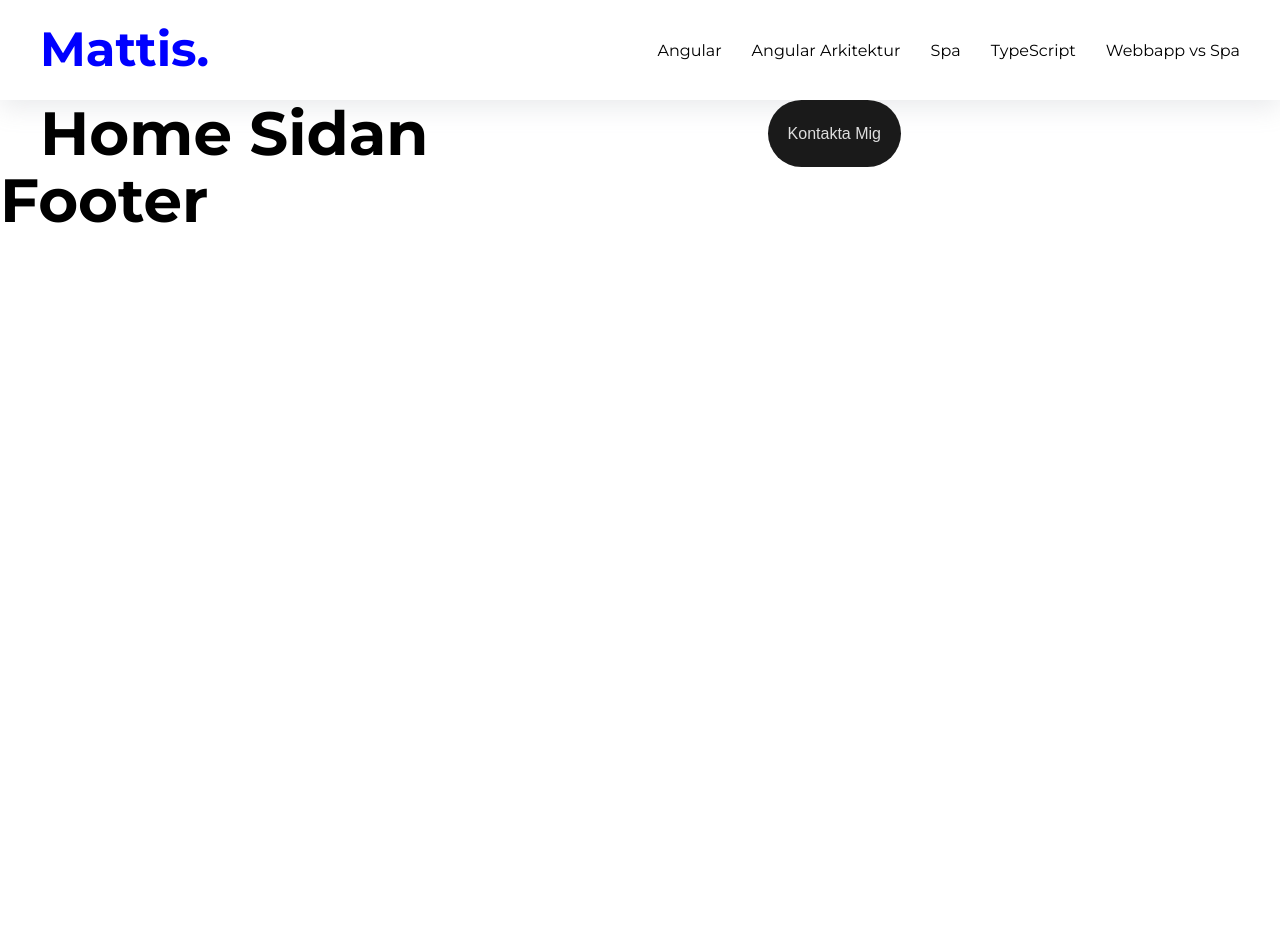
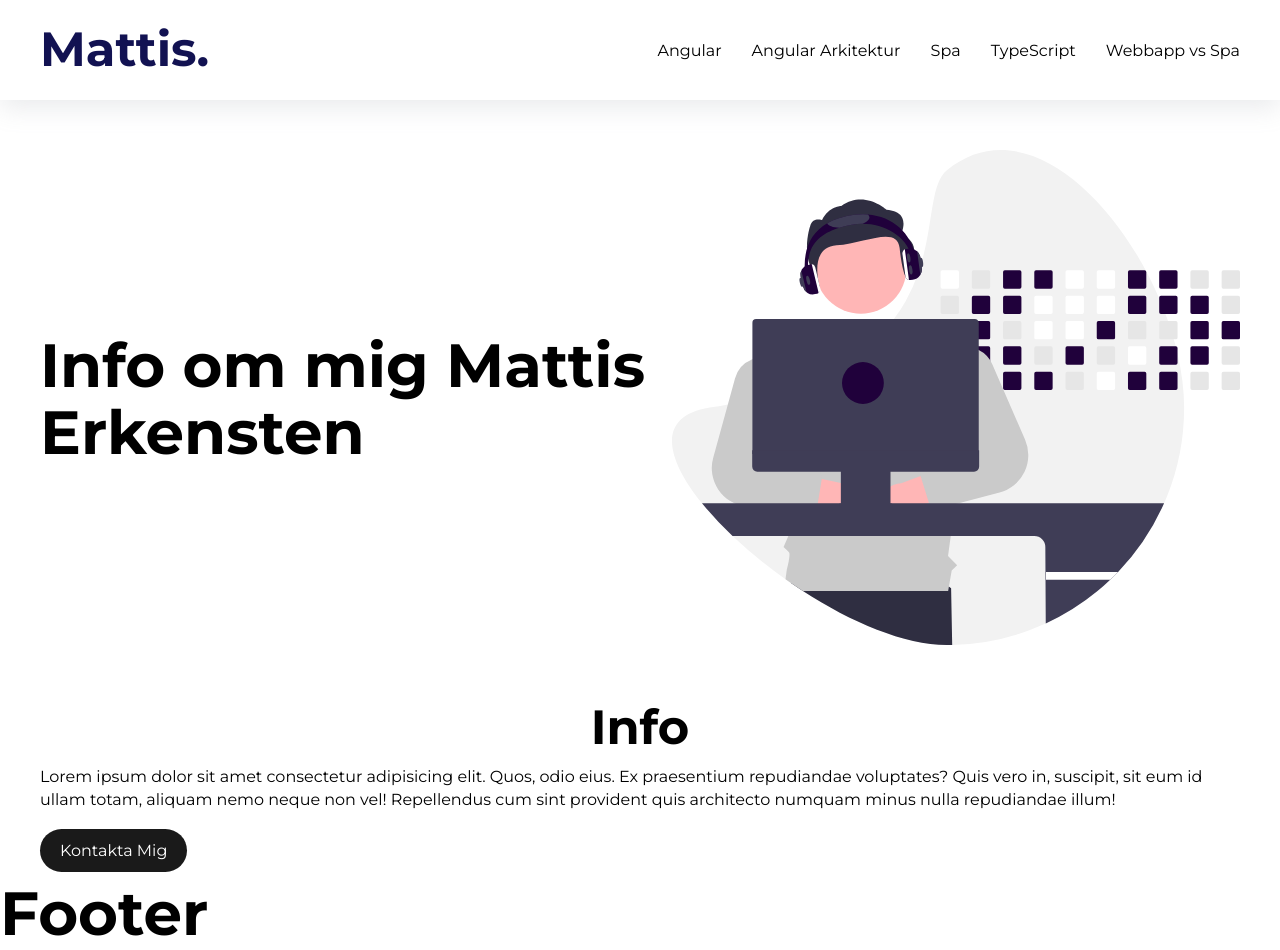
Before and after one commit to merkensten/mattis-angular-projekt-2, an Angular app: page /home in a window 1280 px wide. Before the commit the page ends 800 px from the top, so only its background shows below. Built offline with nearby package versions, Linux system fonts and the light colour scheme.

Commit message:
Innheåll för startsidan påbörjad

```diff
--- a/src/app/pages/home/home.component.css
+++ b/src/app/pages/home/home.component.css
@@ -1,6 +1,27 @@
 .home-wrapper {
   max-width: 1200px;
   margin: 0 auto;
+  margin-top: 50px;
+}
+
+.hero {
   display: flex;
   justify-content: space-between;
+  align-items: center;
 }
+
+img {
+  width: 100%;
+}
+
+.main-wrapper {
+  margin-top: 50px;
+}
+
+.main-wrapper h2 {
+  text-align: center;
+}
+
+.button-wrapper {
+  margin: 20px 0;
+}
--- a/src/app/pages/home/home.component.html
+++ b/src/app/pages/home/home.component.html
@@ -1,12 +1,38 @@
 <div class="home-container">
   <div class="home-wrapper">
-    <h1>Home Sidan</h1>
-    <button class="btn" *ngIf="getCurrentRoute() === '/home'">
-      <a routerLink="/home/kontakt">Kontakta Mig</a>
-    </button>
-    <button class="btn" *ngIf="getCurrentRoute() === '/home/kontakt'">
-      <a routerLink="/home">Stäng</a>
-    </button>
+    <div class="hero">
+      <div class="hero-content">
+        <h1>Info om mig Mattis Erkensten</h1>
+      </div>
+      <div class="hero-img">
+        <img src="../../../assets/images/home-illustration.svg" alt="" />
+      </div>
+    </div>
+    <main class="main-wrapper">
+      <h2>Info</h2>
+      <p>
+        Lorem ipsum dolor sit amet consectetur adipisicing elit. Quos, odio
+        eius. Ex praesentium repudiandae voluptates? Quis vero in, suscipit, sit
+        eum id ullam totam, aliquam nemo neque non vel! Repellendus cum sint
+        provident quis architecto numquam minus nulla repudiandae illum!
+      </p>
+    </main>
+
+    <div class="button-wrapper">
+      <a
+        class="btn"
+        *ngIf="getCurrentRoute() === '/home'"
+        routerLink="/home/kontakt"
+        >Kontakta Mig</a
+      >
+      <a
+        class="btn"
+        *ngIf="getCurrentRoute() === '/home/kontakt'"
+        routerLink="/home"
+        >Stäng</a
+      >
+    </div>
+
     <router-outlet></router-outlet>
   </div>
 </div>
--- a/src/styles.css
+++ b/src/styles.css
@@ -89,13 +89,15 @@ img {
   background-color: rgb(26, 26, 26);
   cursor: pointer;
   padding: 0;
+  padding: 12px 20px;
+  color: #fff;
 }
 
 .btn a {
   color: rgb(222, 222, 222);
-  padding: 12px 20px;
 }
 
 .active-link {
-  color: blue;
+  color: rgb(18, 18, 82);
+  font-weight: 700;
 }
```
Also changed, not shown: src/assets/images/home-illustration.svg (added).
